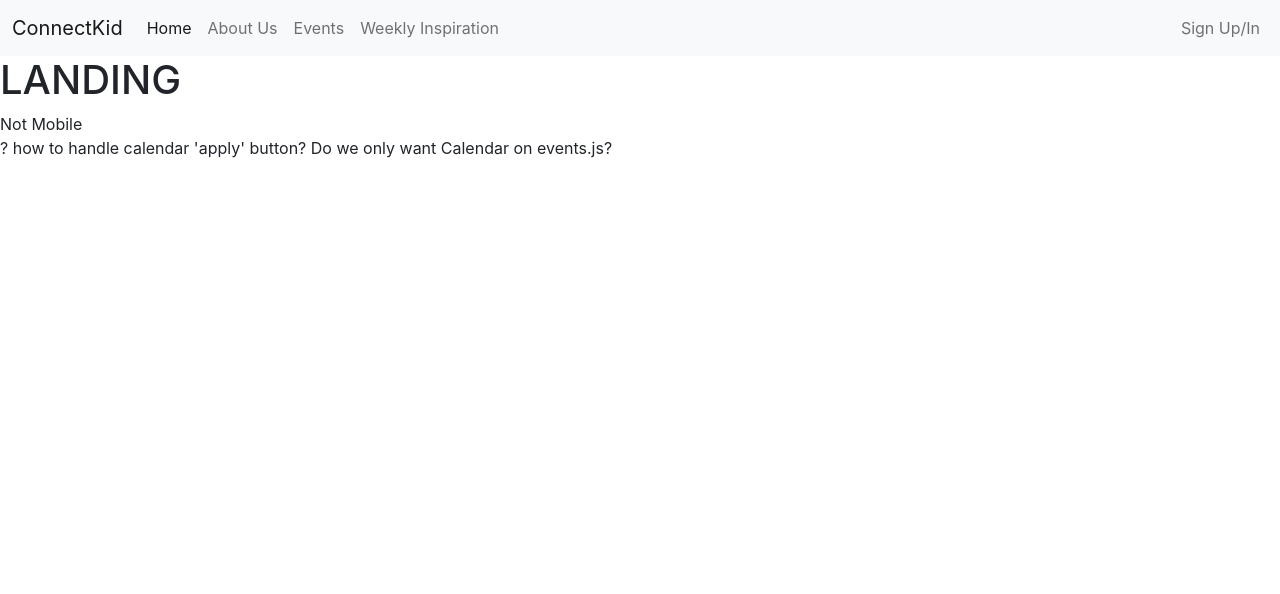
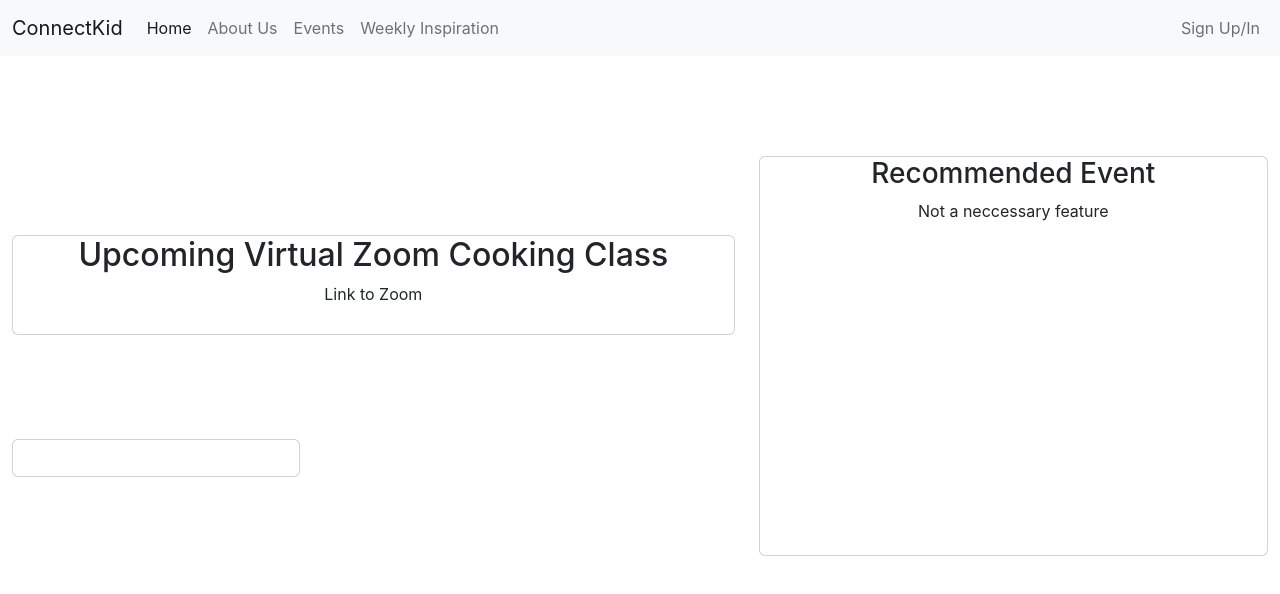
Before and after one commit to SabrinaC043/ConnectKid, a React (Create React App) app in the folder client/: page / in a window 1280 px wide. Shown: the top 594 px of the page. Built offline with nearby package versions, Linux system fonts and the light colour scheme.

Commit message:
editing about page

```diff
--- a/client/src/pages/about.js
+++ b/client/src/pages/about.js
@@ -1,9 +1,72 @@
-import React from 'react';
+import React from "react";
+import Container from "react-bootstrap/Container";
+import Row from "react-bootstrap/Row";
+import Col from "react-bootstrap/Col";
+import Card from "react-bootstrap/Card";
 
-export default function About() {
+const About = () => {
+  return (
+    <Container fluid className="text-center">
+      <Row className="justify-content-around" style={{ marginTop: "200px" }}>
+        <Col
+          xs={12}
+          md={5}
+          className="border"
+          style={{ minHeight: "200px", minWidth: "200px" }}
+        >
+          <h2>Mission & Values</h2>
+          <h3>We're on a mission to bring families together</h3>
+          <p>
+            We value inclusion and accessibility for all kids and parents. Our
+            team seeks to provide transparent information about events local to
+            the Dallas, Texas area. We empower families to know what to expect
+            at events so they can worry less about logistics and more about
+            making friends and integrating with their local community.
+          </p>
+        </Col>
+        <Col
+          xs={12}
+          md={5}
+          className="border"
+          style={{ minHeight: "200px", minWidth: "200px" }}
+        >
+          <h2>The Connectors Team Members</h2>
+          <ul style={{ listType: "none" }}>
+            <dd>
+              <a href="https://github.com/SabrinaC043" target="_blank">
+                Sabrina Carrion
+              </a>
+            </dd>
+            <dd>
+              <a href="https://github.com/Ehren-Lewis" target="_blank">
+                Ehren Lewis
+              </a>
+            </dd>
+            <dd>
+              <a href="https://github.com/BrettMiller47" target="_blank">
+                Brett Miller
+              </a>
+            </dd>
+            <dd>
+              <a href="https://github.com/jeffbone95" target="_blank">
+                Jeffery Willingham
+              </a>
+            </dd>
+            <dd>
+              <a href="https://github.com/MikeTigray" target="_blank">
+                Micheale Abay
+              </a>
+            </dd>
+            <dd>
+              <a href="https://github.com/vianvianc" target="_blank">
+                Vian Charbonneau
+              </a>
+            </dd>
+          </ul>
+        </Col>
+      </Row>
+    </Container>
+  );
+};
 
-  return (
-    <>
-    </>
-  );
-}
+export default About;
--- a/client/src/pages/landing.js
+++ b/client/src/pages/landing.js
@@ -1,13 +1,58 @@
-import React from 'react';
-import FeatureCard from '../components/cards/featureCard';
-import Sidebar from '../components/Sidebar';
+import React from "react";
+import FeatureCard from "../components/cards/featureCard";
+import BasicCard from "../components/cards/card";
+import Sidebar from "../components/Sidebar";
+import Col from "react-bootstrap/Col";
+import Container from "react-bootstrap/Container";
+import Row from "react-bootstrap/Row";
+import Card from "react-bootstrap/Card";
+import Stack from "react-bootstrap/Stack";
 
 export default function Landing() {
-
   return (
     <>
-      <h1>LANDING</h1>
-      <Sidebar /> ? how to handle calendar 'apply' button?  Do we only want Calendar on events.js?
+      {/* <h1>LANDING</h1>
+      <Sidebar /> ? how to handle calendar 'apply' button? Do we only want
+      Calendar on events.js? */}
+      <Container fluid className="text-center">
+        <Row className="align-items-center" style={{ marginTop: "100px" }}>
+          <Col>
+            <Stack gap={1}>
+              <div
+                className=""
+                xs={12}
+                md={5}
+                style={{ minHeight: "200px", minWidth: "100px" }}
+              >
+                {/* <FeatureCard />
+
+                Area to import the FeatureCard
+
+                */}
+
+                <Card style={{ minHeight: "100px", minWidth: "200px" }}>
+                  <h2>Upcoming Virtual Zoom Cooking Class</h2>
+                  <p>Link to Zoom</p>
+                </Card>
+              </div>
+              <div>
+                <BasicCard />
+                {/* <Card style={{ minHeight: "100px", minWidth: "100px" }}>
+                  <h4>Event details</h4>
+                  <p>Ingredients:</p>
+                  <p>Tips:</p>
+                </Card> */}
+              </div>
+            </Stack>
+          </Col>
+          <Col xs={12} md={5} style={{ minHeight: "400px", minWidth: "200px" }}>
+            <Card style={{ minHeight: "400px", minWidth: "200px" }}>
+              <h3>Recommended Event</h3>
+              <p>Not a neccessary feature</p>
+            </Card>
+          </Col>
+        </Row>
+      </Container>
       {/* <FeatureCard
         title={'title'}
         date={'date'}
```
Also changed, not shown: client/src/components/about.js (+70 -70 lines).
